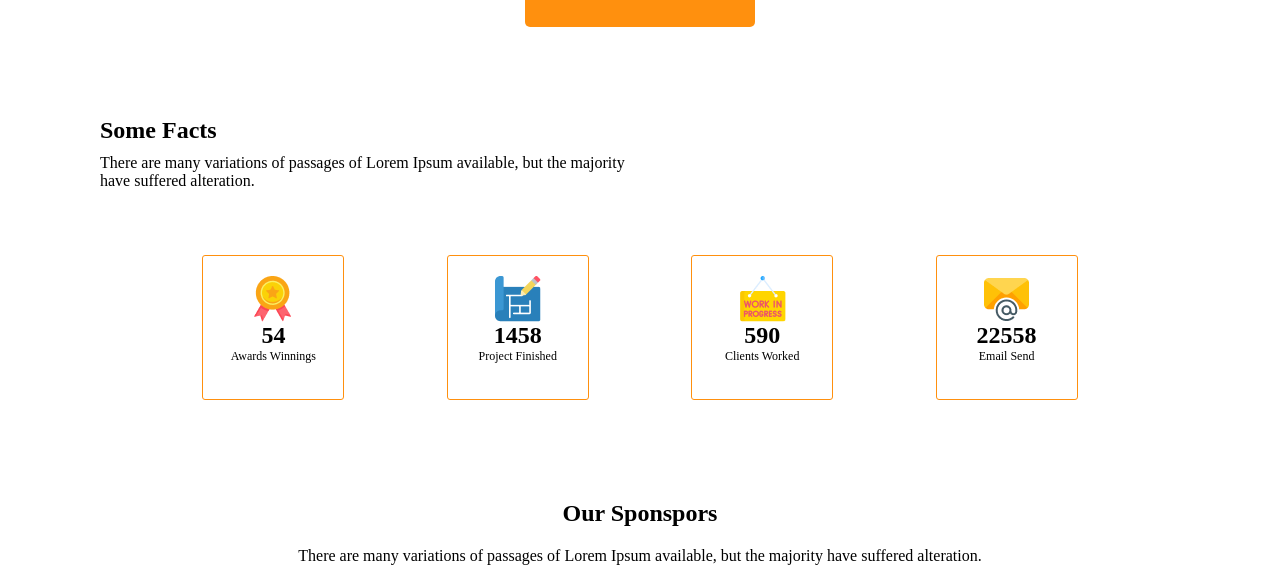
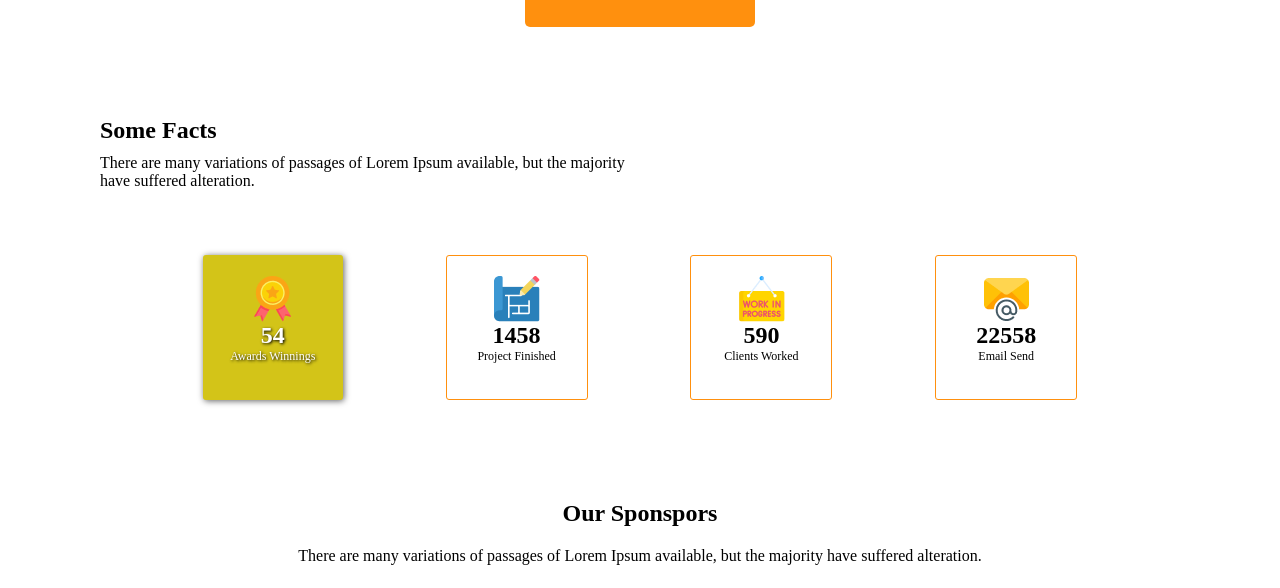
Before and after one commit to scshil/mile2-practice-project, a plain HTML site: page index.html in a window 1280 px wide. In both pictures the pointer is over the element 273 px from the left and 2757 px from the top of the page. Shown: the part 2430-3018 px from the top of the page. Drawn offline with Linux system fonts and the light colour scheme.

Commit message:
final push

```diff
--- a/style.css
+++ b/style.css
@@ -168,6 +168,7 @@ body {
     justify-content: space-evenly;
     margin-top: 50px;
     margin-bottom: 100px;
+
 }
 .achievement{
     border: 1px solid  rgba(255, 144, 14, 1);
@@ -178,6 +179,16 @@ body {
     padding: 20px;
     border-radius: 3px;
     width: 100px;
+}
+.achievement:hover{
+    background-color: rgb(211, 196, 24);
+    color: white;
+    text-shadow: 1px 1px 3px black;
+    transition: 0.50s ease-in;
+    border: 0;
+    box-shadow: 1px 1px 6px rgb(99, 99, 99);
+
+
 }
 .achievement p{
     font-size: 12px;
```
